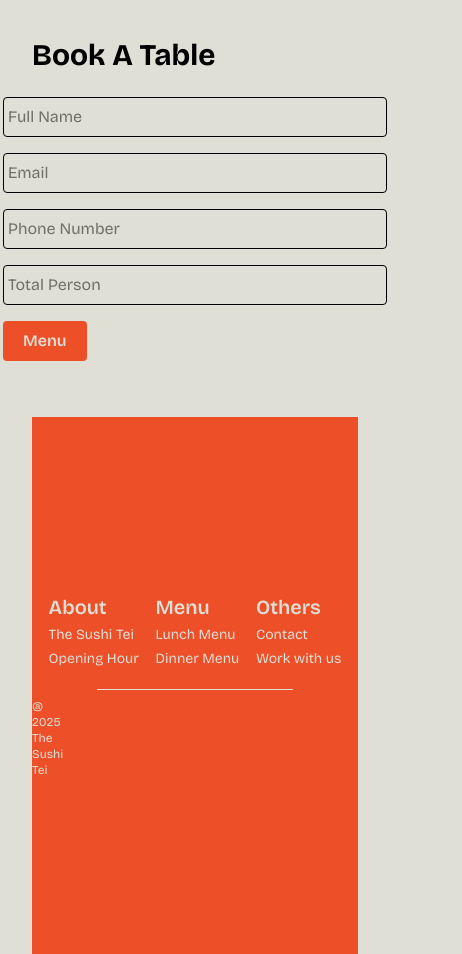
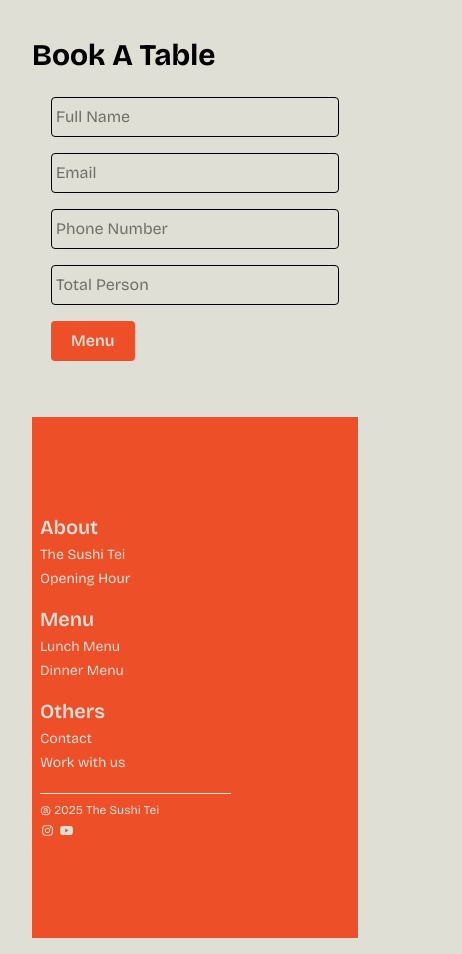
Before and after one commit to am-mahmud/sushi-tei, a plain HTML site: page index.html in a window 390 px wide. Shown: the part 4346-5300 px from the top of the page, 462 px wide, since content can reach past the window. Drawn offline with nearby package versions, Linux system fonts and the light colour scheme.

Commit message:
Responsive fix

```diff
--- a/index.html
+++ b/index.html
@@ -132,16 +132,16 @@
              <div class="flex justify-center items-center">
                 <form action="" class="flex flex-col gap-4">
                     <div>
-                        <input type="text" placeholder="Full Name" class="pl-1 border-1 w-96 h-10 rounded-sm">
+                        <input type="text" placeholder="Full Name" class="pl-1 border-1 w-72 md:w-96 h-10 rounded-sm">
                     </div>
                     <div>
-                        <input type="email" placeholder="Email" class="pl-1 border-1 w-96 h-10 rounded-sm">
+                        <input type="email" placeholder="Email" class="pl-1 border-1 w-72 md:w-96 h-10 rounded-sm">
                     </div>
                     <div>
-                        <input type="text" placeholder="Phone Number" id="phone-number" class="pl-1 border-1 w-96 h-10 rounded-sm">
+                        <input type="text" placeholder="Phone Number" id="phone-number" class="pl-1 border-1 w-72 md:w-96 h-10 rounded-sm">
                     </div>
                     <div>
-                        <input type="number" name="" id="" placeholder="Total Person" class="pl-1 border-1 w-96 h-10 rounded-sm">
+                        <input type="number" name="" id="" placeholder="Total Person" class="pl-1 border-1 w-72 md:w-96 h-10 rounded-sm">
                     </div>
                     <div>
                         <button class="bg-[#ED4F28] text-[#E0DFD5] px-5 py-2 rounded-sm font-semibold mb-4">Menu</button>
@@ -152,8 +152,8 @@
         </section>
 
     <!-- Footer section -->
-        <section class="bg-[#ED4F28] mt-10 py-44">
-            <div class="text-[#E0DFD5] flex justify-evenly">
+        <section class="bg-[#ED4F28] mt-10 py-24 md:py-44">
+            <div class="text-[#E0DFD5] flex pl-2 flex-col gap-4 md:flex-row md:justify-evenly">
                 <div>
                     <div>
                         <h1 class="text-xl font-semibold">About</h1>
@@ -188,14 +188,14 @@
                     </div>
                 </div>
             </div>
-            <div class="mt-5 flex justify-center items-center">
+            <div class="mt-5 pl-2 md:pl-0 flex md:justify-center md:items-center">
                 <hr class="w-[60%] text-[#E0DFD5]">
             </div>
-            <div class="flex mt-2 items-center justify-evenly">
+            <div class="flex mt-2 pl-2 md:items-center flex-col md:flex-row md:justify-evenly">
                 <div>
-                    <p class="text-[#E0DFD5] text-xs mr-48">@ 2025 The Sushi Tei</p>
+                    <p class="text-[#E0DFD5] text-xs md:mr-48">@ 2025 The Sushi Tei</p>
                 </div>
-                <div class="ml-48">
+                <div class="md:ml-48">
                     <i class="fa-brands fa-instagram text-[#E0DFD5] text-xs"></i>
                     <i class="fa-brands fa-youtube text-[#E0DFD5] text-xs"></i>
                 </div>
```
